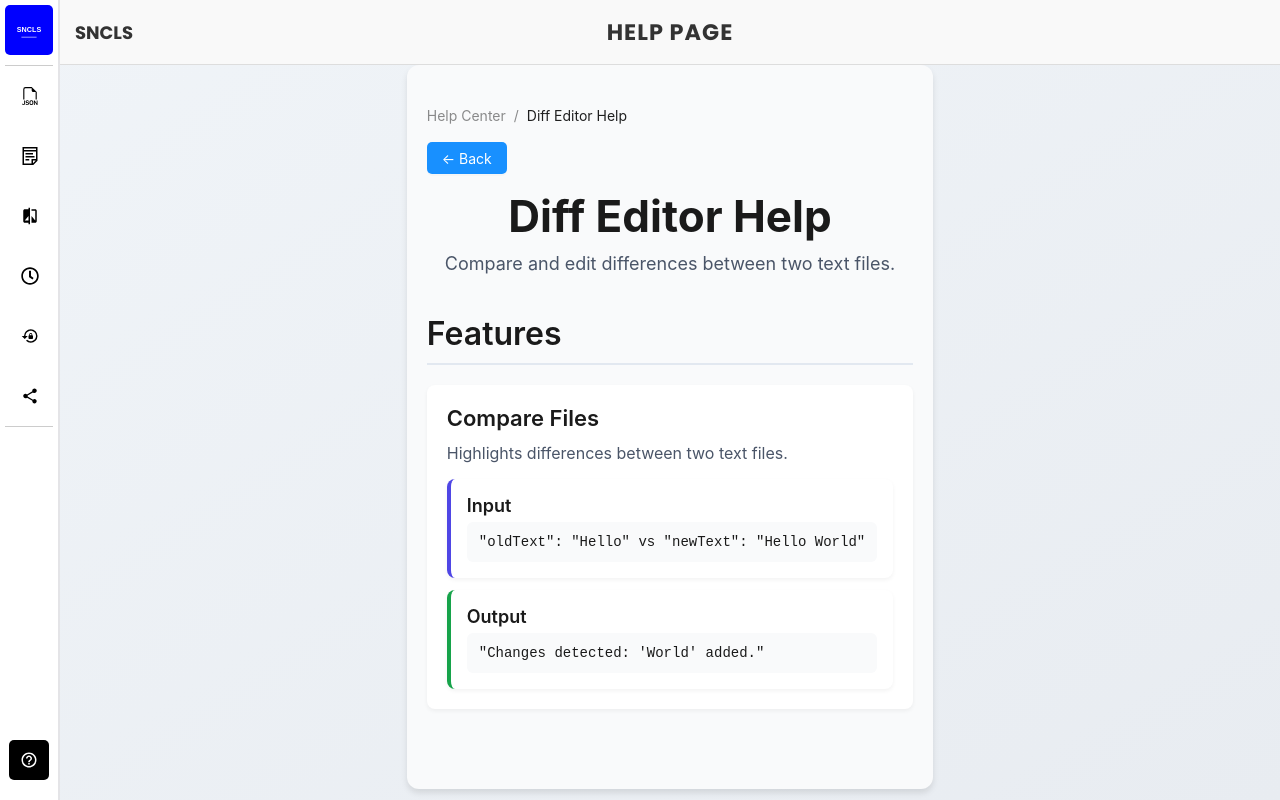
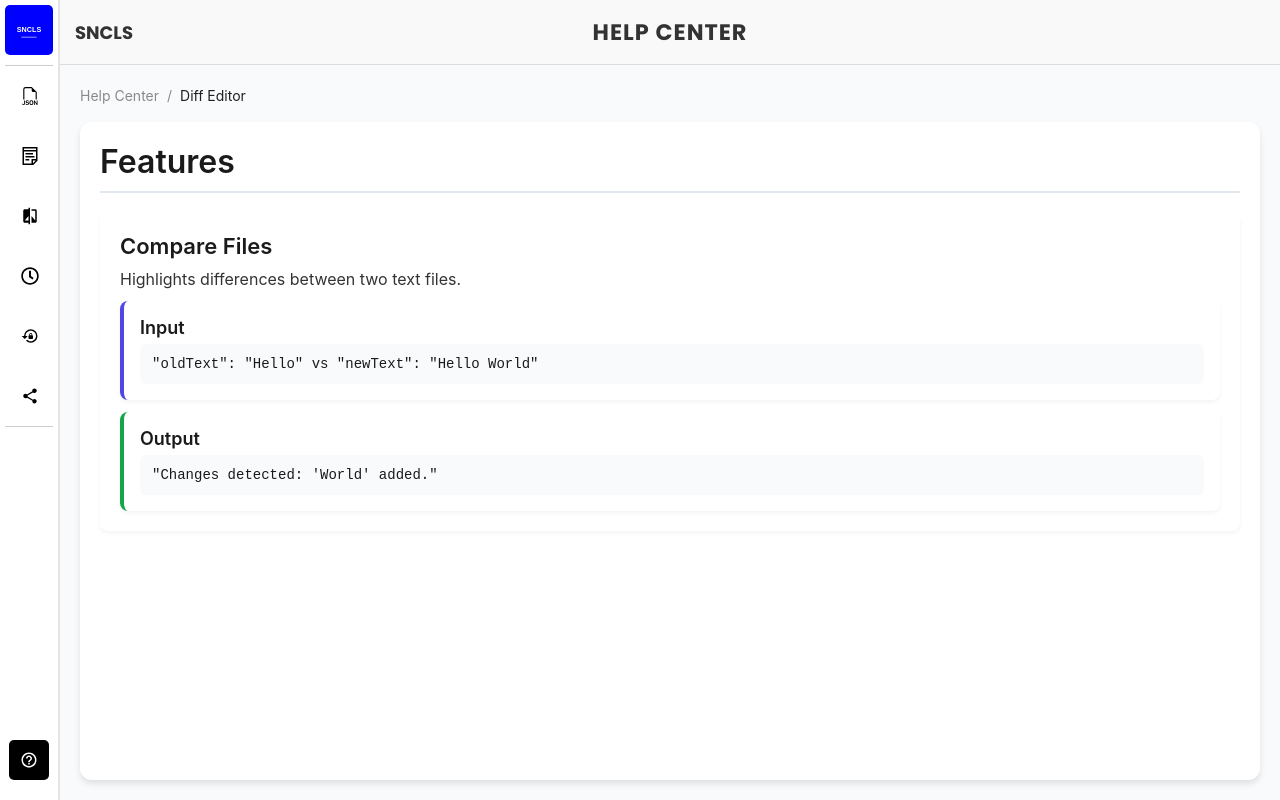
Before and after one commit to saikiran0925/sncls-v2, a React (Vite) app: page /help/diff-editor in a window 1280 px wide. Built offline with nearby package versions, Linux system fonts and the light colour scheme.

Commit message:
Make help page content scrollable

```diff
--- a/src/css/HelpPage.css
+++ b/src/css/HelpPage.css
@@ -1,29 +1,43 @@
-/* HelpPage.css */
 .hp-container {
-  max-width: 1000px;
-  margin: 0 auto;
-  padding: 40px 20px;
+  display: flex;
+  flex-direction: column;
+  height: calc(100vh - 65px);
+  width: 100%;
+  padding: 20px;
   font-family: "Inter", sans-serif;
   background-color: #f9fafb;
-  border-radius: 12px;
-  box-shadow: 0 4px 6px rgba(0, 0, 0, 0.1);
 }
 
-.hp-header {
-  text-align: center;
-  margin-bottom: 40px;
+.hp-breadcrumb {
+  margin-bottom: 15px;
+  font-size: 14px;
 }
 
-.hp-title {
-  font-size: 2.75rem;
-  font-weight: 700;
-  color: #1a1a1a;
-  margin-bottom: 10px;
+.hp-back-button {
+  border: none;
+  background: #1890ff;
+  color: white;
+  padding: 8px 15px;
+  border-radius: 5px;
+  cursor: pointer;
+  margin-bottom: 15px;
 }
 
-.hp-subtitle {
-  font-size: 1.125rem;
-  color: #4a5568;
+.hp-back-button:hover {
+  background: #40a9ff;
+}
+
+/* Scrollable Main Content */
+.hp-main-content {
+  flex: 1;
+  overflow-y: auto;
+  /* Enable scrolling */
+  padding-right: 10px;
+  /* Prevents scrollbar overlap */
+  background: white;
+  border-radius: 12px;
+  padding: 20px;
+  box-shadow: 0 4px 6px rgba(0, 0, 0, 0.1);
 }
 
 .hp-section {
@@ -70,70 +84,20 @@
   color: #4f46e5;
 }
 
-.hp-feature-description,
-.hp-faq-answer {
-  font-size: 1rem;
-  color: #4a5568;
-  line-height: 1.6;
-}
-
-.hp-code-block {
-  background: #f4f4f4;
-  padding: 12px;
-  border-radius: 6px;
-  font-family: "Courier New", Courier, monospace;
-  font-size: 0.875rem;
-  color: #1a1a1a;
-  overflow-x: auto;
-  margin-top: 10px;
-}
-
-.hp-example {
-  font-size: 0.875rem;
-  color: #4a5568;
-  margin-top: 10px;
-}
-
-.hp-contact-text {
-  font-size: 1rem;
-  color: #4a5568;
-  text-align: center;
-}
-
-.hp-contact-link {
-  color: #4f46e5;
-  text-decoration: none;
-  font-weight: 500;
-}
-
-.hp-contact-link:hover {
-  text-decoration: underline;
-}
-
-
-/* Input/Output Block Styles */
 .hp-io-block {
   background: #ffffff;
   padding: 16px;
   border-radius: 8px;
   margin-top: 12px;
   box-shadow: 0 2px 4px rgba(0, 0, 0, 0.05);
-  transition: transform 0.2s ease, box-shadow 0.2s ease;
-}
-
-.hp-io-block:hover {
-  transform: translateY(-3px);
-  box-shadow: 0 4px 8px rgba(0, 0, 0, 0.1);
 }
 
 .hp-input {
   border-left: 4px solid #4f46e5;
-  /* Blue for input */
 }
 
 .hp-output {
   border-left: 4px solid #16a34a;
-  /* Green for output */
 }
 
 .hp-io-title {
@@ -154,23 +118,3 @@
   white-space: pre-wrap;
   word-break: break-word;
 }
-
-
-.hp-breadcrumb {
-  margin-bottom: 15px;
-  font-size: 14px;
-}
-
-.hp-back-button {
-  border: none;
-  background: #1890ff;
-  color: white;
-  padding: 8px 15px;
-  border-radius: 5px;
-  cursor: pointer;
-  margin-bottom: 15px;
-}
-
-.hp-back-button:hover {
-  background: #40a9ff;
-}
--- a/src/data/helpData.js
+++ b/src/data/helpData.js
@@ -1,5 +1,5 @@
 export const jsonifyHelpData = {
-  title: "JSONify Help",
+  title: "JSONify",
   subtitle: "Learn how to use JSONify to format, escape, and manipulate JSON data.",
   sections: [
     {
@@ -42,7 +42,7 @@ export const jsonifyHelpData = {
 };
 
 export const blankSpaceHelpData = {
-  title: "Blank Space Help",
+  title: "Blank Space",
   subtitle: "Learn how to use Blank Space for creative formatting.",
   sections: [
     {
@@ -62,7 +62,7 @@ export const blankSpaceHelpData = {
 };
 
 export const diffEditorHelpData = {
-  title: "Diff Editor Help",
+  title: "Diff Editor",
   subtitle: "Compare and edit differences between two text files.",
   sections: [
     {
--- a/src/pages/HelpPage.jsx
+++ b/src/pages/HelpPage.jsx
@@ -28,12 +28,11 @@ const iconComponents = {
 const HelpPage = ({ data }) => {
   const { title, subtitle, sections } = data;
   const location = useLocation();
-  const navigate = useNavigate();
 
   const pathMap = {
-    "/help/jsonify": "JSONify Help",
-    "/help/encode-decode": "Encode/Decode Help",
-    "/help/diff-editor": "Diff Editor Help",
+    "/help/jsonify": "JSONify",
+    "/help/encode-decode": "Encode/Decode",
+    "/help/diff-editor": "Diff Editor",
   };
 
   return (
@@ -46,16 +45,8 @@ const HelpPage = ({ data }) => {
         <Breadcrumb.Item>{pathMap[location.pathname] || "Help Page"}</Breadcrumb.Item>
       </Breadcrumb>
 
-      {/* Back Button */}
-      <Button onClick={() => navigate(-1)} className="hp-back-button">
-        ← Back
-      </Button>
-
-      <header className="hp-header">
-        <h1 className="hp-title">{title}</h1>
-        <p className="hp-subtitle">{subtitle}</p>
-      </header>
-
+      {/* Scrollable Main Content */}
+      <div className="hp-main-content">
         {sections.map((section, index) => (
           <section key={index} className="hp-section">
             <h2 className="hp-section-title">{section.title}</h2>
@@ -130,6 +121,7 @@ const HelpPage = ({ data }) => {
           </section>
         ))}
       </div>
+    </div>
   );
 };
 
--- a/src/pages/HelpPageWrapper.jsx
+++ b/src/pages/HelpPageWrapper.jsx
@@ -12,7 +12,7 @@ const HelpPageWrapper = () => {
 
   return (
     <div className="hpw-container">
-      <TopNavBar title="Help Page" />
+      <TopNavBar title="Help Center" />
       <HelpPage data={data} />
     </div>
   );
```
Lines whose indentation alone changed are shown as unchanged.
